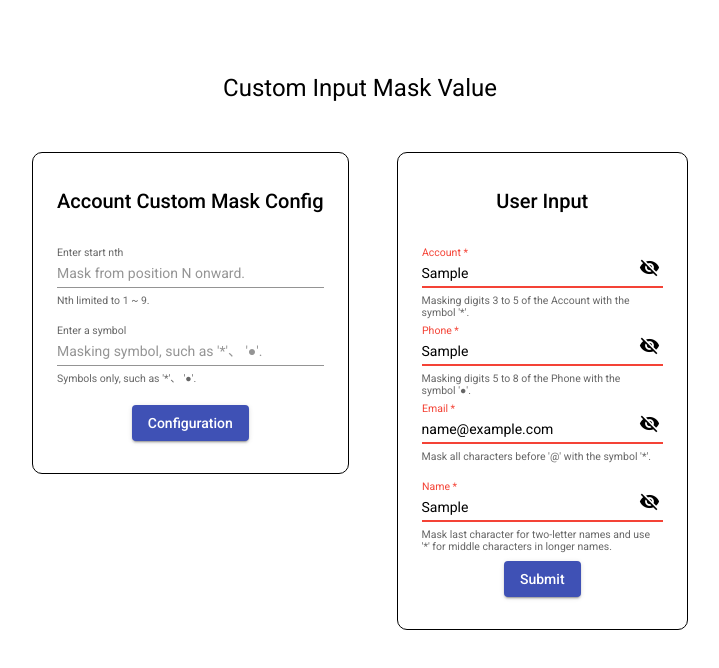
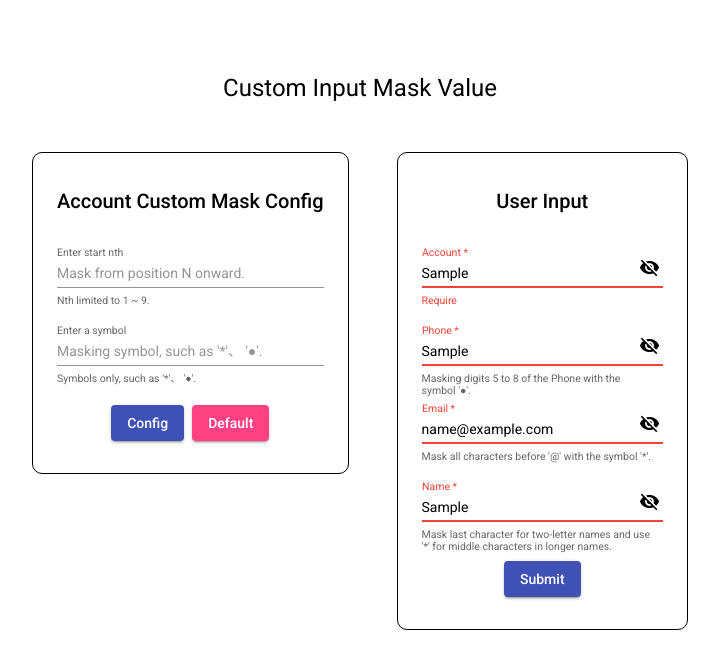
Before and after one commit to migo0127/ng-input-mask, an Angular app: page /input-mask in a window 1280 px wide. Both pictures are taken after typing "Sample", "Sample", "name@example.com", "Sample" into the empty fields and a click on the button "Submit". Shown: the top 668 px of the page, without its empty margins (280-999 px from the left). Built offline with nearby package versions, Linux system fonts and the light colour scheme.

Commit message:
feat(input-mask): 新增 defaultMaskOptions

```diff
--- a/src/app/pages/input-mask/input-mask.component.html
+++ b/src/app/pages/input-mask/input-mask.component.html
@@ -6,7 +6,7 @@
     <form
       *ngIf="configForm"
       [formGroup]="configForm"
-      class="input-config">
+      class="input-config-container">
       <h2>{{ "Account Custom Mask Config" }}</h2>
       <mat-form-field
         appearance="standard"
@@ -47,14 +47,25 @@
         </mat-hint>
       </mat-form-field>
 
+      <div class="btn-container">
         <button
           mat-raised-button
           color="primary"
           [disabled]="configForm.invalid"
           (click)="accConfig()"
           >
-        Configuration
+          Config
         </button>
+
+        <button
+          mat-raised-button
+          color="accent"
+          [disabled]="configForm.invalid"
+          (click)="defaultMaskOptions()"
+          >
+          Default
+        </button>
+      </div>
     </form>
 
     <form
@@ -64,9 +75,10 @@
       >
       <h2>{{ "User Input" }}</h2>
       <mat-form-field
+        *ngIf="accMaskOptions"
         appearance="standard"
-        [color]="accControl?.invalid ? 'warn': ''"
         >
+        <!-- [color]="accControl?.invalid ? 'warn': ''" -->
         <mat-label>{{ "Account" }}</mat-label>
         <input
           matInput
@@ -85,14 +97,18 @@
           {{ accMaskOptions.show ? 'visibility' : 'visibility_off' }}
         </mat-icon>
         <mat-hint>
-          {{ "Masking digits 3 to 5 of the Account with the symbol '*'." }}
+          {{ "Masking digits " + (accMaskOptions.sIndex + 1) + " to " + (accMaskOptions.sIndex+accMaskOptions.cut) + " of the Account with the symbol " + "\'" + accMaskOptions.symbol + "\'" + "." }}
         </mat-hint>
+        <mat-error>
+          {{ 'Require' }}
+        </mat-error>
       </mat-form-field>
 
       <mat-form-field
+        *ngIf="phoneMaskOptions"
         appearance="standard"
-        [color]="phoneControl?.invalid ? 'warn': ''"
         >
+        <!-- [color]="phoneControl?.invalid ? 'warn': ''" -->
         <mat-label>{{ "Phone" }}</mat-label>
         <input
           matInput
@@ -115,8 +131,8 @@
 
       <mat-form-field
         appearance="standard"
-        [color]="emailControl?.invalid ? 'warn': ''"
         >
+        <!-- [color]="emailControl?.invalid ? 'warn': ''" -->
         <mat-label>{{ "Email" }}</mat-label>
         <input
           matInput
@@ -133,13 +149,15 @@
           >
           {{ emailMaskOptions.show ? 'visibility' : 'visibility_off' }}
         </mat-icon>
-        <mat-hint>{{ "Mask all characters before '@' with the symbol '*'."}}</mat-hint>
+        <mat-hint>
+          {{ "Mask all characters before '@' with the symbol '*'."}}
+        </mat-hint>
       </mat-form-field>
 
       <mat-form-field
         appearance="standard"
-        [color]="nameControl?.invalid ? 'warn': ''"
         >
+        <!-- [color]="nameControl?.invalid ? 'warn': ''" -->
         <mat-label>{{ "Name" }}</mat-label>
         <input
           matInput
@@ -161,13 +179,15 @@
         </mat-hint>
       </mat-form-field>
 
+      <div class="btn-container">
         <button
           mat-raised-button
           color="primary"
           (click)="showFormValue()"
           >
-        Submit
+          {{ "Submit" }}
         </button>
+      </div>
     </form>
   </div>
 
--- a/src/app/pages/input-mask/input-mask.component.scss
+++ b/src/app/pages/input-mask/input-mask.component.scss
@@ -17,7 +17,7 @@ $commonBorder: 1px solid black;
     justify-content: center;
   }
 
-  .input-config , .input-container {
+  .input-config-container , .input-container {
     height: 100%;
     display: flex;
     flex-direction: column;
@@ -27,21 +27,31 @@ $commonBorder: 1px solid black;
     border: $commonBorder;
     border-radius: 10px;
 
-    button {
+    .btn-container {
       margin-top: 1rem;
     }
   }
 
-  .input-config {
+  .input-config-container {
     width: 30%;
     min-width: max-content;
+
+    .btn-container {
+      display: flex;
+      justify-content: center;
+      align-items: center;
+
+      button:first-child {
+        margin-right: .5rem;
+      }
+    }
   }
 
   .input-container {
     flex-grow: 1;
   }
 
-  .input-config mat-form-field,
+  .input-config-container mat-form-field,
   .input-container mat-form-field {
     width: 100%;
     height: max-content;
--- a/src/app/pages/input-mask/input-mask.component.ts
+++ b/src/app/pages/input-mask/input-mask.component.ts
@@ -67,8 +67,8 @@ export class InputMaskComponent implements OnInit {
 
   private buildForm(): void {
     this.configForm = this.fb.group({
-      accSIndex: ['', [ Validators.min(1), Validators.max(10)]],
-      accSymbol: ['', [ Validators.maxLength(1), Validators.pattern(/^[^\u4e00-\u9fa5\da-zA-z]*$/) ]],
+      accSIndex: [null, [ Validators.min(1), Validators.max(10)]],
+      accSymbol: [null, [ Validators.maxLength(1), Validators.pattern(/^[^\u4e00-\u9fa5\da-zA-z]*$/) ]],
     })
     this.form = this.fb.group({
       account: ['', [ Validators.required, Validators.maxLength(10) ]],
@@ -158,6 +158,13 @@ export class InputMaskComponent implements OnInit {
     }
   }
 
+  defaultMaskOptions(): void {
+    this.accSIndxControl?.patchValue(null, {emitEvent: false});
+    this.accSymbolControl?.patchValue(null, {emitEvent: false});
+    this.setAccElementValue();
+    this.accMaskOptions = this.inputMaskUtilService.generatorMaskOptions('acc');
+  }
+
   // for config
   private setAccElementValue(): void {
     // 將 HTMLInputElement 的 value 重新設定，該值主要於頁面上顯示用
```
Lines whose indentation alone changed are shown as unchanged.
